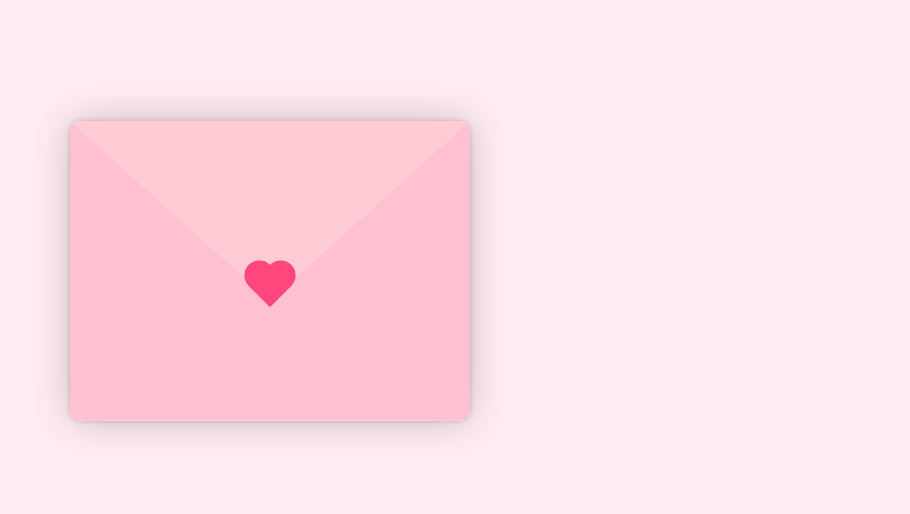
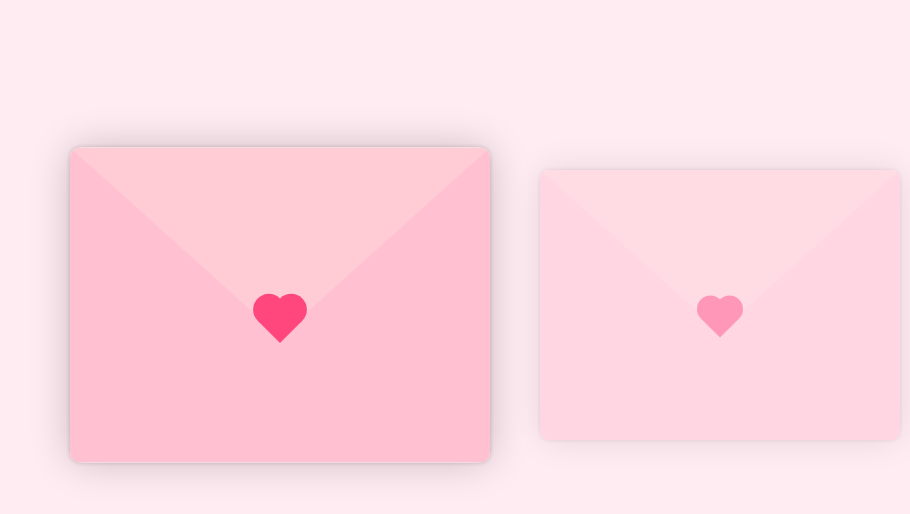
Before and after one commit to QandyQ/bricolito, a plain HTML site: page index.html in a window 1280 px wide. Shown: the part 230-744 px from the top of the page, without its empty margins (370-1280 px from the left). Drawn offline with Linux system fonts and the light colour scheme.

Commit message:
cambios nuevos

```diff
--- /dev/null
+++ b/carrusel.js
@@ -0,0 +1,23 @@
+// Carrusel tipo slider
+const track = document.querySelector('.carrusel-track');
+const cartas = document.querySelectorAll('.carrusel-track .contenedor');
+const indicador = document.getElementById('carrusel-indicador');
+let actual = 0;
+
+function mostrarCarta(idx) {
+    cartas.forEach((c, i) => c.classList.toggle('carta-activa', i === idx));
+    indicador.textContent = (idx + 1) + ' / ' + cartas.length;
+    // Calcula el desplazamiento para centrar la carta activa
+    const cartaWidth = cartas[0].offsetWidth + 40; // 40 = 2*margin
+    const offset = (cartaWidth * idx) - ((track.offsetWidth - cartaWidth) / 2);
+    track.style.transform = `translateX(${-offset}px)`;
+}
+document.getElementById('prev-carta').onclick = () => {
+    actual = (actual - 1 + cartas.length) % cartas.length;
+    mostrarCarta(actual);
+};
+document.getElementById('next-carta').onclick = () => {
+    actual = (actual + 1) % cartas.length;
+    mostrarCarta(actual);
+};
+mostrarCarta(actual);
--- a/index.html
+++ b/index.html
@@ -16,9 +16,10 @@
         <span id="carrusel-indicador">1 / 5</span>
         <button id="next-carta" class="carrusel-btn">&#8594;</button>
     </div>
-    <div class="carrusel-cartas">
+    <div class="carrusel-slider">
+  <div class="carrusel-track">
     <div class="contenedor carta-activa">
-            <!-- Carta 1 (tu carta actual, puedes copiar el contenido) -->
+      <!-- Carta 1 -->
       <div class="envoltura-sobre">
         <div class="sobre">
           <div class="carta">
@@ -36,7 +37,6 @@
     <div class="contenedor">
       <!-- Carta 2 -->
       <div class="envoltura-sobre">
-                <!-- ...estructura igual, cambia el contenido... -->
         <div class="sobre">
           <div class="carta">
             <div class="contenido">
@@ -50,8 +50,8 @@
         <div class="solapa-izquierda"></div>
       </div>
     </div>
-        <!-- Repite hasta carta 5 -->
     <div class="contenedor">
+      <!-- Carta 3 -->
       <div class="envoltura-sobre">
         <div class="sobre">
           <div class="carta">
@@ -67,6 +67,7 @@
       </div>
     </div>
     <div class="contenedor">
+      <!-- Carta 4 -->
       <div class="envoltura-sobre">
         <div class="sobre">
           <div class="carta">
@@ -82,6 +83,7 @@
       </div>
     </div>
     <div class="contenedor">
+      <!-- Carta 5 -->
       <div class="envoltura-sobre">
         <div class="sobre">
           <div class="carta">
@@ -97,15 +99,22 @@
       </div>
     </div>
   </div>
+</div>
     <script src="script_v2.js"></script>
+    <script src="carrusel.js"></script>
     <script>
-        // Carrusel simple
-        const cartas = document.querySelectorAll('.carrusel-cartas .contenedor');
+const track = document.querySelector('.carrusel-track');
+const cartas = document.querySelectorAll('.carrusel-track .contenedor');
 const indicador = document.getElementById('carrusel-indicador');
 let actual = 0;
+
 function mostrarCarta(idx) {
     cartas.forEach((c, i) => c.classList.toggle('carta-activa', i === idx));
     indicador.textContent = (idx + 1) + ' / ' + cartas.length;
+    // Calcula el desplazamiento para centrar la carta activa
+    const cartaWidth = cartas[0].offsetWidth + 40; // 40 = 2*margin
+    const offset = (cartaWidth * idx) - ((track.offsetWidth - cartaWidth) / 2);
+    track.style.transform = `translateX(${-offset}px)`;
 }
 document.getElementById('prev-carta').onclick = () => {
     actual = (actual - 1 + cartas.length) % cartas.length;
--- a/style.css
+++ b/style.css
@@ -256,3 +256,35 @@ h1 {
 .carrusel-cartas .carta-activa {
     display: flex;
 }
+
+.carrusel-slider {
+    width: 1300px;
+    height: 940px;
+    overflow: hidden;
+    margin: 0 auto 2rem auto;
+    position: relative;
+     display: flex;
+    align-items: center; /* Centra verticalmente */
+    justify-content: center;
+    padding-top: 100px; /* Ajusta según lo que necesites */
+}
+.carrusel-track {
+    display: flex;
+    transition: transform 0.5s cubic-bezier(.77,0,.18,1.01);
+    will-change: transform;
+}
+.carrusel-track .contenedor {
+    min-width: 360px;
+    margin: 0 20px;
+    transition: transform 0.5s, opacity 0.5s;
+    opacity: 0.5;
+    transform: scale(0.9);
+    display: flex;
+    justify-content: center;
+    align-items: center;
+}
+.carrusel-track .contenedor.carta-activa {
+    opacity: 1;
+    transform: scale(1.05);
+    z-index: 2;
+}
```
Lines whose indentation alone changed are shown as unchanged.
